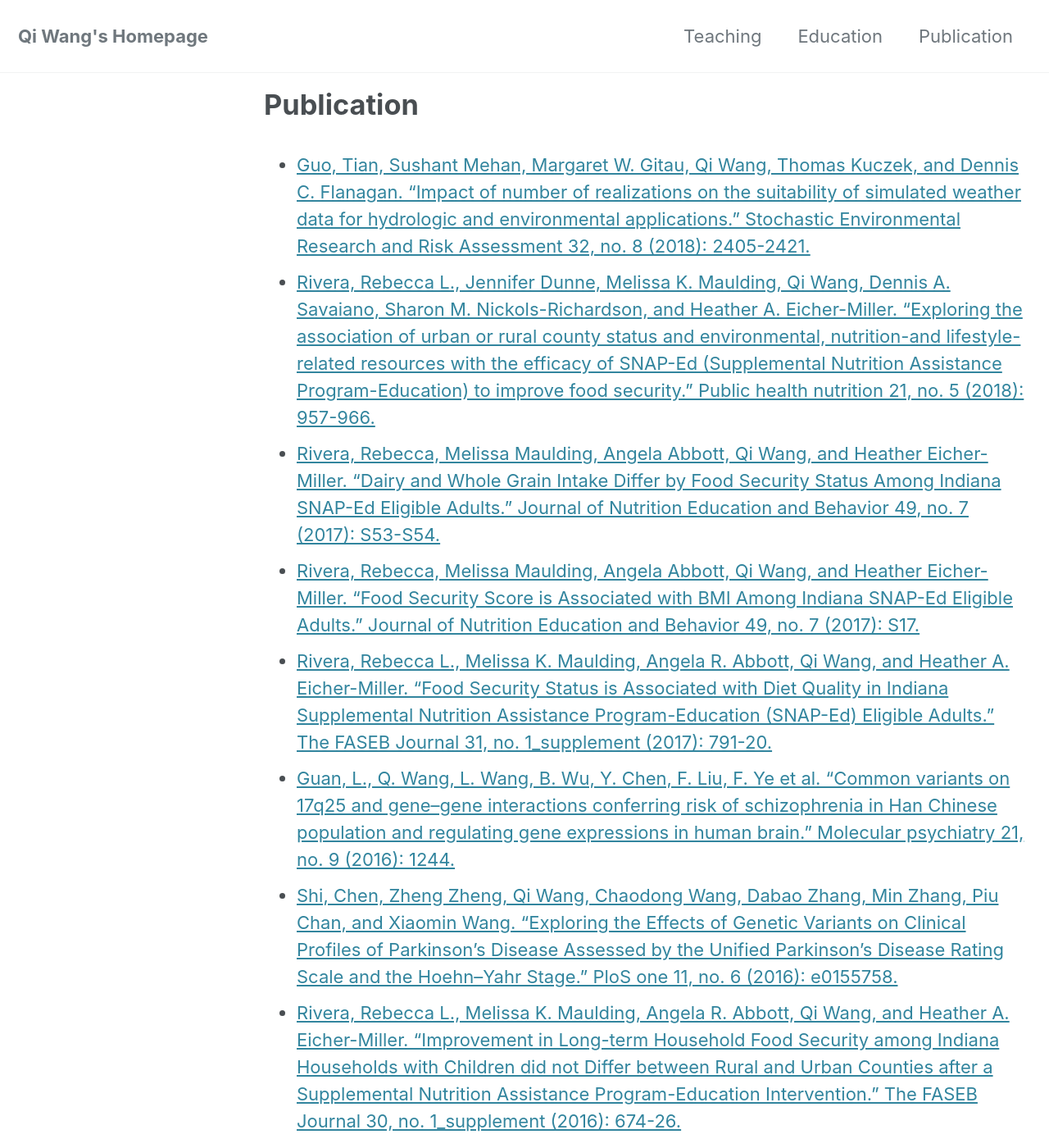
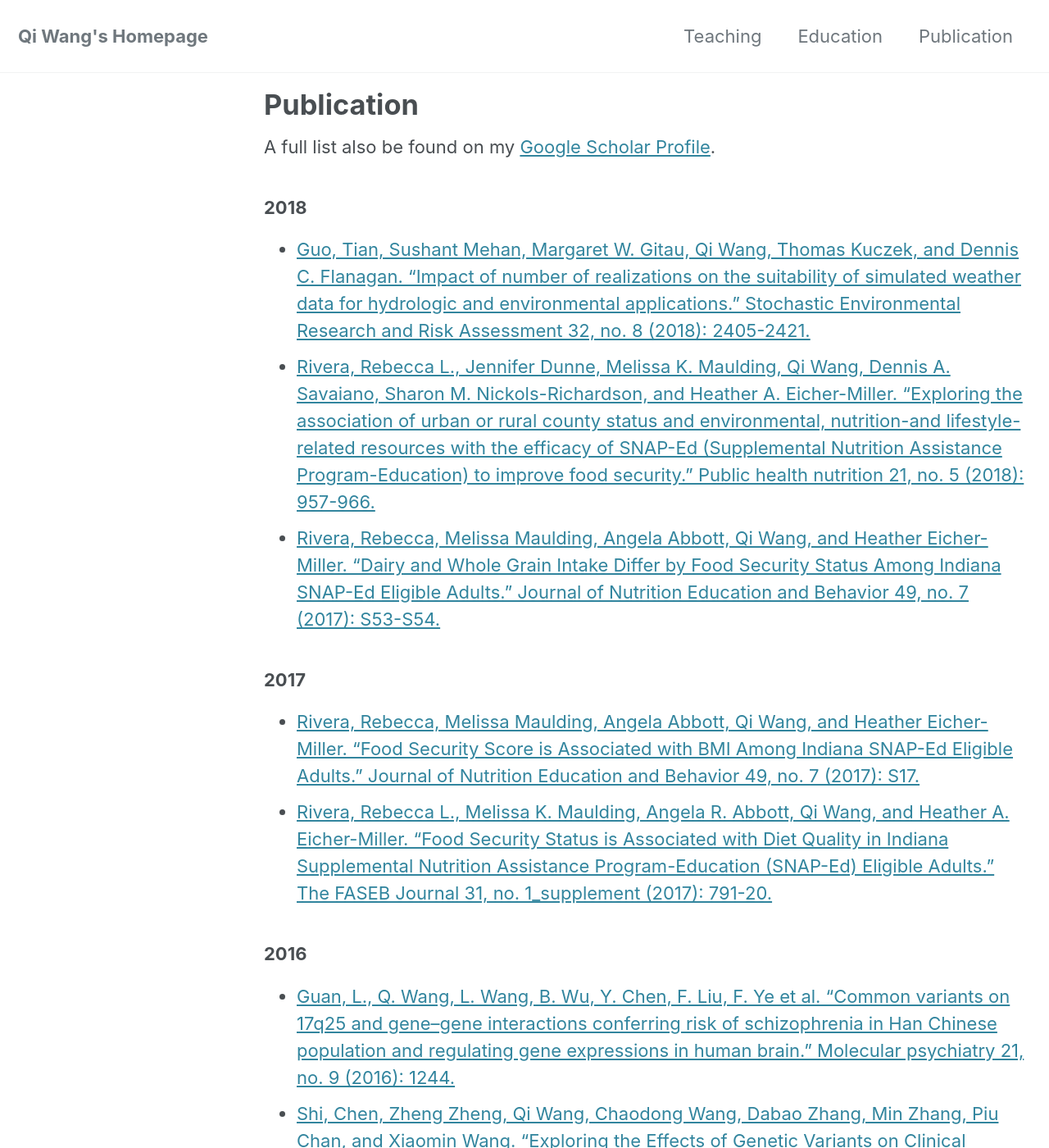
Before and after one commit to qwng/qwng.github.io, a Jekyll site: the page built from _pages/pub.md, in a window 1280 px wide and 1400 px high. Shown: the whole window at 82% size. Built offline with Jekyll 4.4.1, drawn with Linux system fonts in a browser that asks for light colours; cached includes are drawn as plain includes; nearby versions of some CDN libraries.

Commit message:
update pub.md

```diff
--- a/_pages/pub.md
+++ b/_pages/pub.md
@@ -5,13 +5,22 @@ permalink: /pub/
 title: Publication
 ---
 
+A full list also be found on my [Google Scholar Profile](https://scholar.google.com/citations?user=pkRzci8AAAAJ).
+
+### 2018
 - [Guo, Tian, Sushant Mehan, Margaret W. Gitau, Qi Wang, Thomas Kuczek, and Dennis C. Flanagan. "Impact of number of realizations on the suitability of simulated weather data for hydrologic and environmental applications." Stochastic Environmental Research and Risk Assessment 32, no. 8 (2018): 2405-2421.](https://link.springer.com/article/10.1007/s00477-017-1498-5)
 - [Rivera, Rebecca L., Jennifer Dunne, Melissa K. Maulding, Qi Wang, Dennis A. Savaiano, Sharon M. Nickols-Richardson, and Heather A. Eicher-Miller. "Exploring the association of urban or rural county status and environmental, nutrition-and lifestyle-related resources with the efficacy of SNAP-Ed (Supplemental Nutrition Assistance Program-Education) to improve food security." Public health nutrition 21, no. 5 (2018): 957-966.](https://www.cambridge.org/core/journals/public-health-nutrition/article/exploring-the-association-of-urban-or-rural-county-status-and-environmental-nutrition-and-lifestylerelated-resources-with-the-efficacy-of-snaped-supplemental-nutrition-assistance-programeducation-to-improve-food-security/632A69C1DB2192BA2CD1F05E253C8C32)
 - [Rivera, Rebecca, Melissa Maulding, Angela Abbott, Qi Wang, and Heather Eicher-Miller. "Dairy and Whole Grain Intake Differ by Food Security Status Among Indiana SNAP-Ed Eligible Adults." Journal of Nutrition Education and Behavior 49, no. 7 (2017): S53-S54.](https://www.jneb.org/article/S1499-4046(17)30531-6/abstract)
+
+### 2017
 - [Rivera, Rebecca, Melissa Maulding, Angela Abbott, Qi Wang, and Heather Eicher-Miller. "Food Security Score is Associated with BMI Among Indiana SNAP-Ed Eligible Adults." Journal of Nutrition Education and Behavior 49, no. 7 (2017): S17.](https://www.jneb.org/article/S1499-4046(17)30316-0/abstract)
 - [Rivera, Rebecca L., Melissa K. Maulding, Angela R. Abbott, Qi Wang, and Heather A. Eicher-Miller. "Food Security Status is Associated with Diet Quality in Indiana Supplemental Nutrition Assistance Program-Education (SNAP-Ed) Eligible Adults." The FASEB Journal 31, no. 1_supplement (2017): 791-20.](https://www.fasebj.org/doi/abs/10.1096/fasebj.31.1_supplement.791.20)
+
+### 2016
 - [Guan, L., Q. Wang, L. Wang, B. Wu, Y. Chen, F. Liu, F. Ye et al. "Common variants on 17q25 and gene–gene interactions conferring risk of schizophrenia in Han Chinese population and regulating gene expressions in human brain." Molecular psychiatry 21, no. 9 (2016): 1244.](https://www.nature.com/articles/mp2015204)
 - [Shi, Chen, Zheng Zheng, Qi Wang, Chaodong Wang, Dabao Zhang, Min Zhang, Piu Chan, and Xiaomin Wang. "Exploring the Effects of Genetic Variants on Clinical Profiles of Parkinson’s Disease Assessed by the Unified Parkinson’s Disease Rating Scale and the Hoehn–Yahr Stage." PloS one 11, no. 6 (2016): e0155758.](https://journals.plos.org/plosone/article?id=10.1371/journal.pone.0155758)
 - [Rivera, Rebecca L., Melissa K. Maulding, Angela R. Abbott, Qi Wang, and Heather A. Eicher-Miller. "Improvement in Long-term Household Food Security among Indiana Households with Children did not Differ between Rural and Urban Counties after a Supplemental Nutrition Assistance Program-Education Intervention." The FASEB Journal 30, no. 1_supplement (2016): 674-26.](https://www.fasebj.org/doi/abs/10.1096/fasebj.30.1_supplement.674.26)
 - [Eicher-Miller, Heather A., A. R. Abbott, and Q. Wang. "O16 SNAP-Ed Program Characteristics Were Not Associated With Improvement in Food Security." Journal of Nutrition Education and Behavior 48, no. 7S (2016).](https://www.researchgate.net/profile/Colleen_Spees/publication/304669229_Differing_Contributions_of_Food_Sources_to_Dietary_Energy_Solid_Fat_and_Added_Sugar_in_US_Adults_by_Food_Security_Status/links/5a94c2dbaca27214056756d2/Differing-Contributions-of-Food-Sources-to-Dietary-Energy-Solid-Fat-and-Added-Sugar-in-US-Adults-by-Food-Security-Status.pdf)
+
+### 2013
 - [Fang, Hongyan, Bo Hou, Qi Wang, and Yaning Yang. "Rare variants analysis by risk-based variable-threshold method." Computational biology and chemistry 46 (2013): 32-38.](https://www.sciencedirect.com/science/article/pii/S1476927113000340)
```
